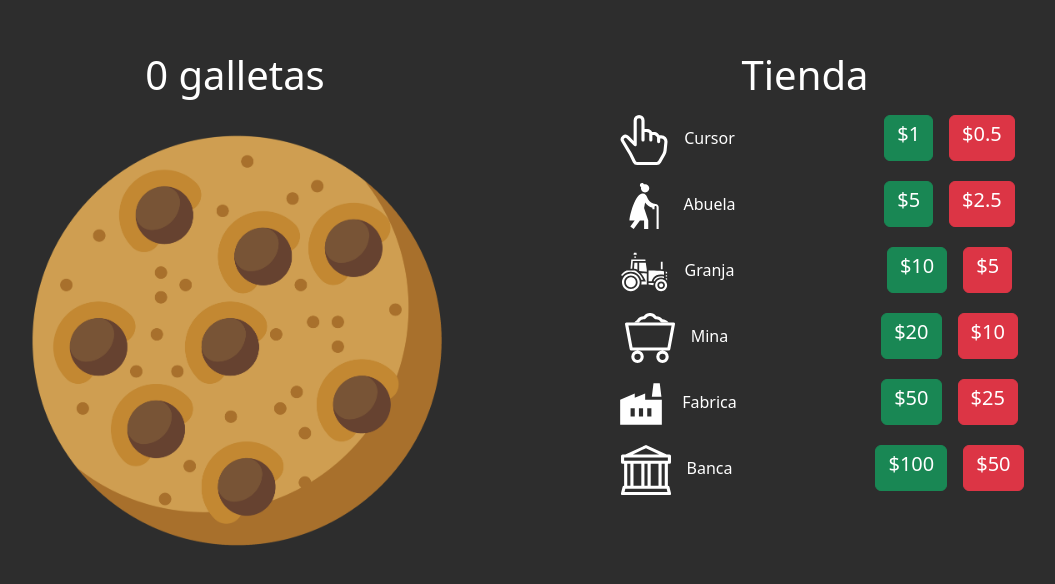
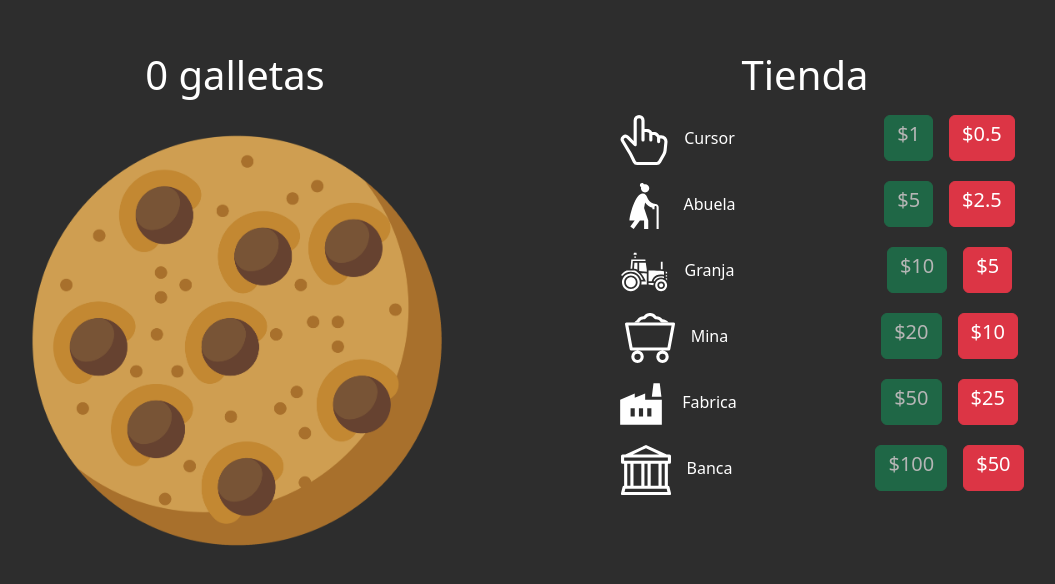
Before and after one commit to maxwellnewage/react-clicker, a React (Vite) app: page / in a window 1280 px wide. Shown: the part 106-690 px from the top of the page, without its empty margins (120-1175 px from the left). Built offline with nearby package versions, Linux system fonts and the light colour scheme.

Commit message:
se implemento compra y venta de tienda

```diff
--- a/src/components/ShopItem.tsx
+++ b/src/components/ShopItem.tsx
@@ -1,5 +1,6 @@
-import React from "react";
+import React, { useContext } from "react";
 import { ItemType } from "../../data/shop_items";
+import CookieContext from "../context/CookieContext";
 
 interface ShopItemProps {
   item: ItemType;
@@ -7,6 +8,15 @@ interface ShopItemProps {
 
 function ShopItem({ item }: ShopItemProps) {
   const itemSellingCost = item.cost / 2;
+  const {cookieAmount, setCookieAmount} = useContext(CookieContext)
+
+  const transaction = (action: 'B'|'S') => () => {
+    if (action == 'B') {
+      setCookieAmount(cookieAmount - item.cost)
+    } else {
+      setCookieAmount(cookieAmount + itemSellingCost)
+    }
+  }
 
   return (
     <div className="row m-2">
@@ -18,11 +28,16 @@ function ShopItem({ item }: ShopItemProps) {
       </div>
 
       <div className="col">
-        <button className="btn btn-success">
+        <button
+          className="btn btn-success"
+          disabled={cookieAmount < item.cost}
+          onClick={transaction('B')}>
           <h5>${item.cost}</h5>
         </button>
 
-        <button className="ms-3 btn btn-danger">
+        <button
+          className="ms-3 btn btn-danger"
+          onClick={transaction('S')}>
           <h5>${itemSellingCost}</h5>
         </button>
       </div>
```
